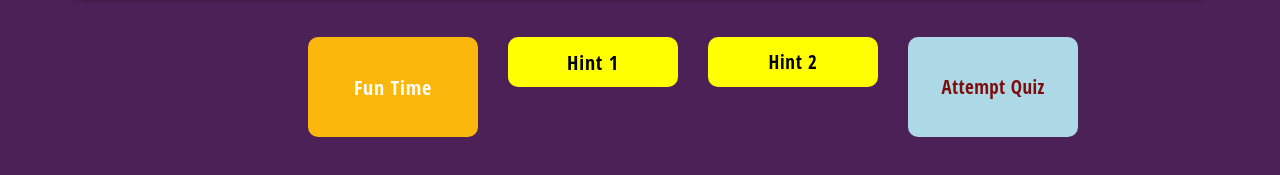
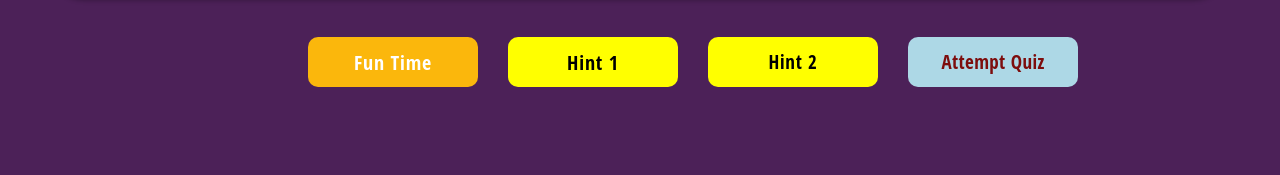
Before and after one commit to Prashant7451/Nasa-Hackathon-2022, a plain HTML site: page ques1/demoques.html in a window 1280 px wide. Shown: the part 481-656 px from the top of the page. Drawn offline with Linux system fonts and the light colour scheme.

Commit message:
box size change

```diff
--- a/ques1/demoques.css
+++ b/ques1/demoques.css
@@ -226,7 +226,7 @@ body {
 
   width: 170px;
 
-  height: 100px;
+  height: 50px;
   left: 300px;
   top: 510px;
   background-color: rgb(251, 183, 12);
@@ -284,7 +284,7 @@ body {
 .quiz {
   position: relative;
   width: 170px;
-  height: 100px;
+  height: 50px;
   left: 900px;
   top: 510px;
   background-color: lightblue;
```
